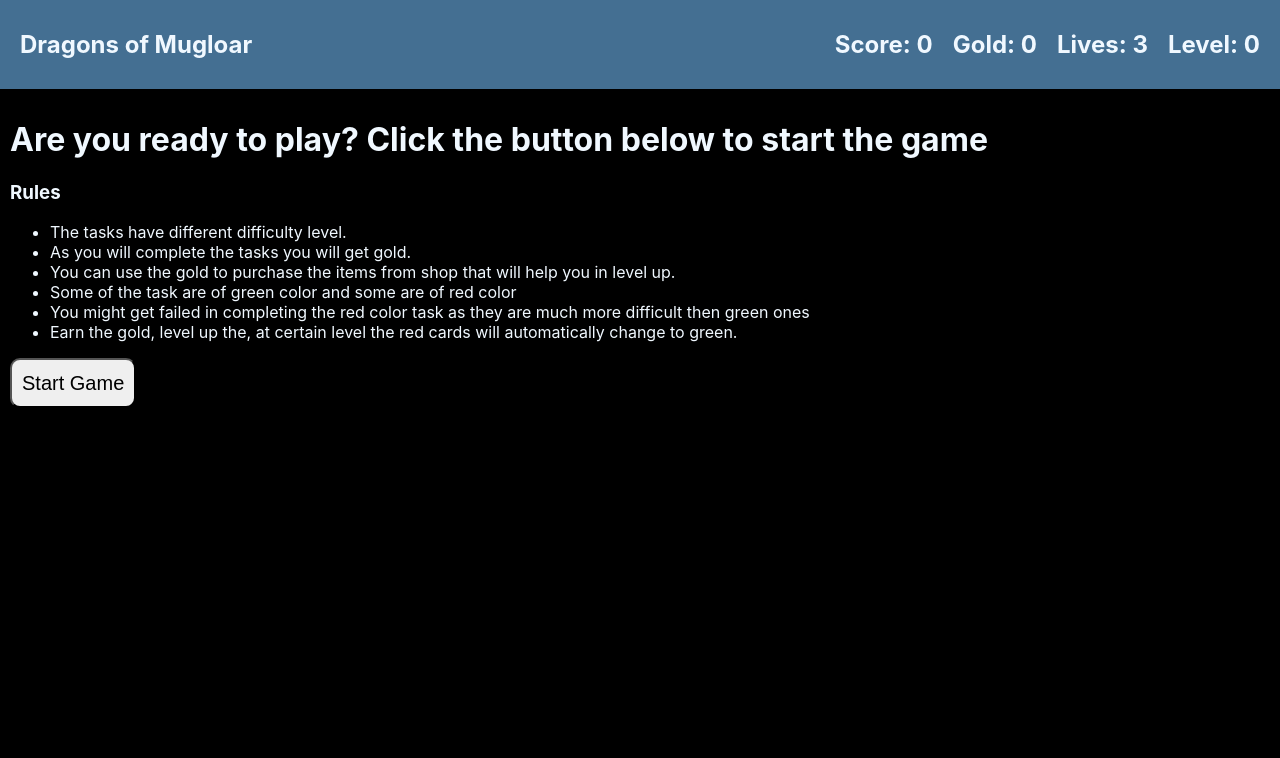
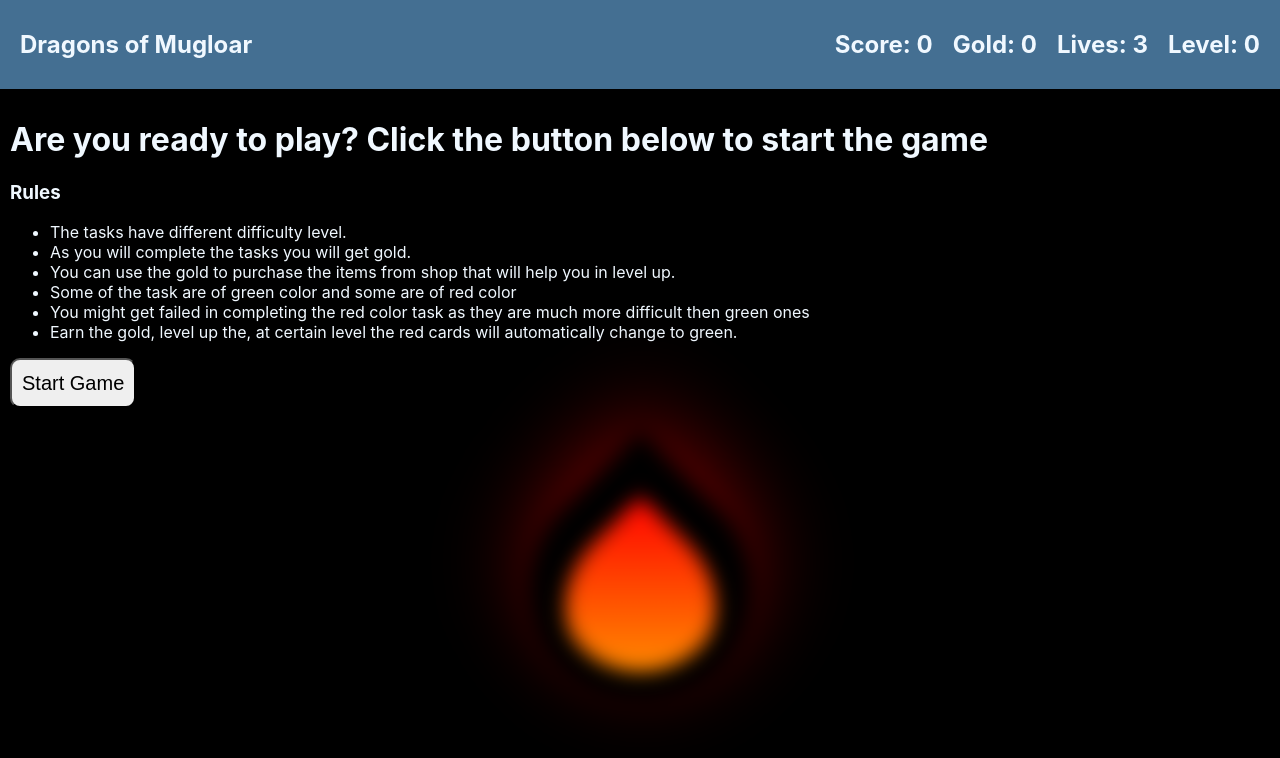
Before and after one commit to gurparshad/dragons-of-mugloar, a React (Create React App) app: page / in a window 1280 px wide. Shown: the top 758 px of the page. Built offline with nearby package versions, Linux system fonts and the light colour scheme; no server answers.

Commit message:
animation added

```diff
--- /dev/null
+++ b/src/styles/home.css
@@ -0,0 +1,47 @@
+.flame {
+  width: 150px;
+  height: 150px;
+  margin: auto;
+  margin-top: 70px;
+  background: linear-gradient(-45deg, red, orange);
+  border-radius: 150px 150px 0px 150px;
+  transform: rotate(-135deg);
+  animation: 0.1s flame infinite;
+  filter: blur(10px);
+  position: relative;
+  box-shadow: 17px 20px 90px #700;
+  border: 45px solid black;
+  border-left-width: 25px;
+  border-top-width: 25px;
+}
+.flame:after,
+.flame:before {
+  width: 100px;
+  height: 100px;
+  display: block;
+  position: absolute;
+  background: linear-gradient(-45deg, red, orange);
+  animation: 0.2s flame infinite;
+  transform: scale(0.8) rotate(20deg);
+  border-radius: 100px 100px 0px 100px;
+  top: 20px;
+}
+.flame:before {
+  top: 0;
+  animation-duration: 0.09s;
+  transform: scale(0.9) rotate(-15deg) translate(10px, 0px);
+}
+@keyframes flame {
+  0% {
+    height: 150px;
+    width: 150px;
+  }
+  50% {
+    height: 140px;
+    width: 140px;
+  }
+  100% {
+    height: 150px;
+    width: 150px;
+  }
+}
--- a/src/views/Home.tsx
+++ b/src/views/Home.tsx
@@ -4,6 +4,7 @@ import { gameIdContext } from "../context/GameIdContext";
 import { MugloarDragonApi } from "../api";
 import { AppRoutes } from "../utils/constants";
 import Button from "../components/button/Button";
+import "../styles/home.css";
 
 const Home = () => {
   const mugloarDragonApi = new MugloarDragonApi();
@@ -37,7 +38,8 @@ const Home = () => {
           <li>Earn the gold, level up the, at certain level the red cards will automatically change to green.</li>
         </ul>
       </div>
-      <Button onClick={handleGameStart} title="Start Game" />
+      <Button onClick={handleGameStart} title="Start Game" className="startGameButton" />
+      <div className="flame" />
     </div>
   );
 };
```
